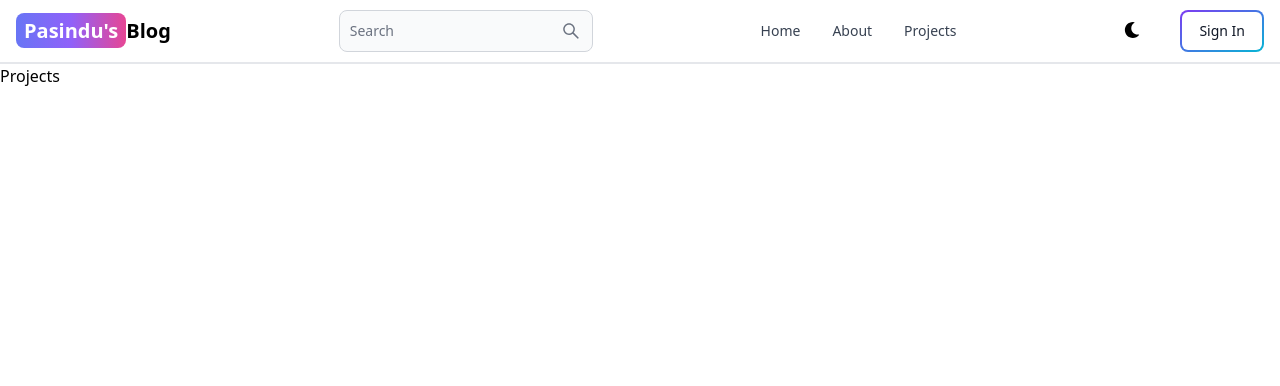
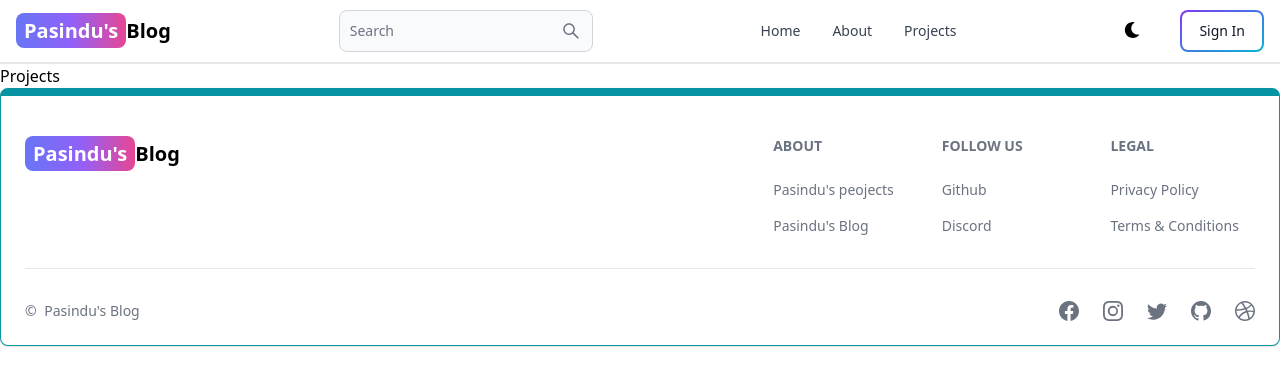
Before and after one commit to pasindumadushanr/Mern-Blog, a React (Vite) app in the folder client/: page /Projects in a window 1280 px wide. Shown: the top 386 px of the page. Built offline with nearby package versions, Linux system fonts and the light colour scheme.

Commit message:
create the Footer and add

```diff
--- a/client/src/App.jsx
+++ b/client/src/App.jsx
@@ -6,6 +6,7 @@
 import Dashboard from "./pages/Dashboard"
 import Projects from "./pages/Projects"
 import Header from "./components/Header"
+import Footer from "./components/Footer"
 
 export default function App() {
   return (
@@ -19,6 +20,7 @@
         <Route path="/dashboard" element={<Dashboard />} />
         <Route path="/Projects" element={<Projects />} />
       </Routes>
+      <Footer/>
 
 
 
--- /dev/null
+++ b/client/src/components/Footer.jsx
@@ -0,0 +1,111 @@
+import { Footer } from "flowbite-react";
+import { Link } from "react-router-dom";
+import { BsFacebook,BsInstagram,BsTwitter,BsGithub,BsDribbble } from "react-icons/bs";
+export default function FooterCom() {
+    return  <Footer container className='border border-t-8 border-teal-500'>
+             <div className="w-full max-w-7xl mx-auto">
+                <div className="grig w-full justify-between sm:flex md:grid-cols-1">
+                    <div className="mt-5">
+                    <Link to="/" className="self-center whitespace-nowrap text-lg sm:text-xl font-semibold dark:text-white">
+        <span className="px-2 py-1 bg-gradient-to-r
+         from-indigo-500 via-purple-500 to-pink-500 rounded-lg
+         text-white">Pasindu's</span>
+        Blog
+
+                     </Link>
+                    </div>
+                    <div className="grid grid-cols-2 gap-8 sm: mt-4 sm:grid-cols-3 sm:gap-6">
+                    <div>
+
+                        <Footer.Title title='About'/>
+                        <Footer.LinkGroup col>
+                           <Footer.Link
+                           href="https://github.com/pasindumadushanr?tab=followers"
+                           target="_blank"
+                           rel="noreferrer noopener">
+                            Pasindu's peojects
+                           </Footer.Link>
+                           <Footer.Link
+                           href="/about"
+                           target="_blank"
+                           rel="noreferrer noopener">
+                            Pasindu's Blog
+                           </Footer.Link>
+
+                        </Footer.LinkGroup>
+
+                    </div>
+                    <div>
+
+                        <Footer.Title title='Follow us'/>
+                        <Footer.LinkGroup col>
+                           <Footer.Link
+                           href="https://github.com/pasindumadushanr?tab=followers"
+                           target="_blank"
+                           rel="noreferrer noopener">
+                            Github
+                           </Footer.Link>
+                           <Footer.Link
+                           href="https://discord.gg/qpjbkzws"
+                           target="_blank"
+                           rel="noreferrer noopener">
+                            Discord
+                           </Footer.Link>
+
+                        </Footer.LinkGroup>
+
+                    </div>
+                    <div>
+
+<Footer.Title title='Legal'/>
+<Footer.LinkGroup col>
+   <Footer.Link
+   href="#"
+   >
+    Privacy Policy
+   </Footer.Link>
+   <Footer.Link
+   href="https://discord.gg/qpjbkzws"
+   target="_blank"
+   rel="noreferrer noopener">
+    Terms &amp; Conditions
+   </Footer.Link>
+
+</Footer.LinkGroup>
+
+</div>
+
+
+
+
+
+                    </div>
+
+
+
+                </div>
+                <Footer.Divider/>
+                <div className="w-full sm:flex sm:items-center sm:justify-between  ">
+                    <Footer.Copyright
+                     href="#" by="Pasindu's Blog"
+                      year={new Date().getFullYear}/>
+                      <div className="flex gap-6 sm:mt-0 mt-4 sm:justify-center">
+                        <Footer.Icon href="#" icon={BsFacebook} />
+                        <Footer.Icon href="#" icon={BsInstagram} />
+                        <Footer.Icon href="#" icon={BsTwitter} />
+                        <Footer.Icon href="#" icon={BsGithub} />
+                        <Footer.Icon href="#" icon={BsDribbble} />
+
+
+
+                      </div>
+                </div>
+
+
+             </div>
+
+
+
+           </Footer>
+
+    }
```
